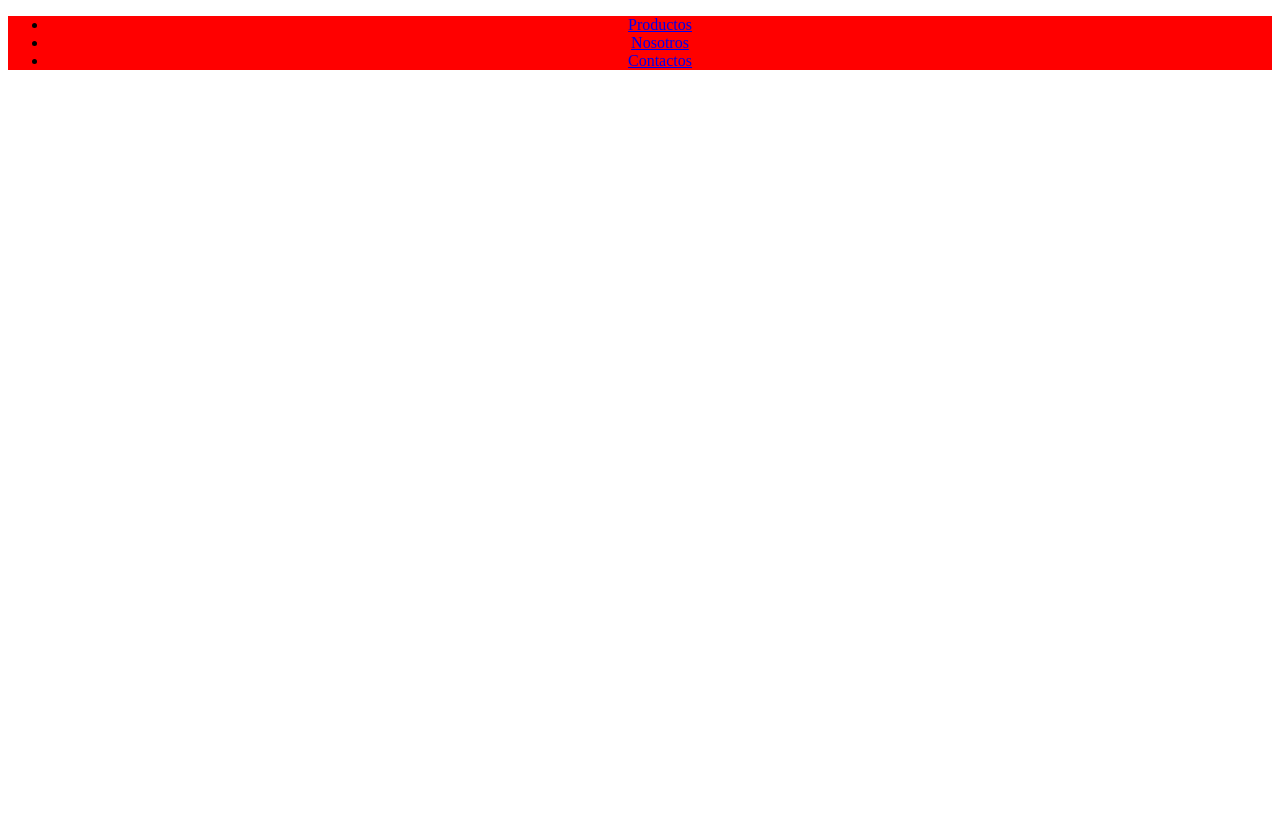
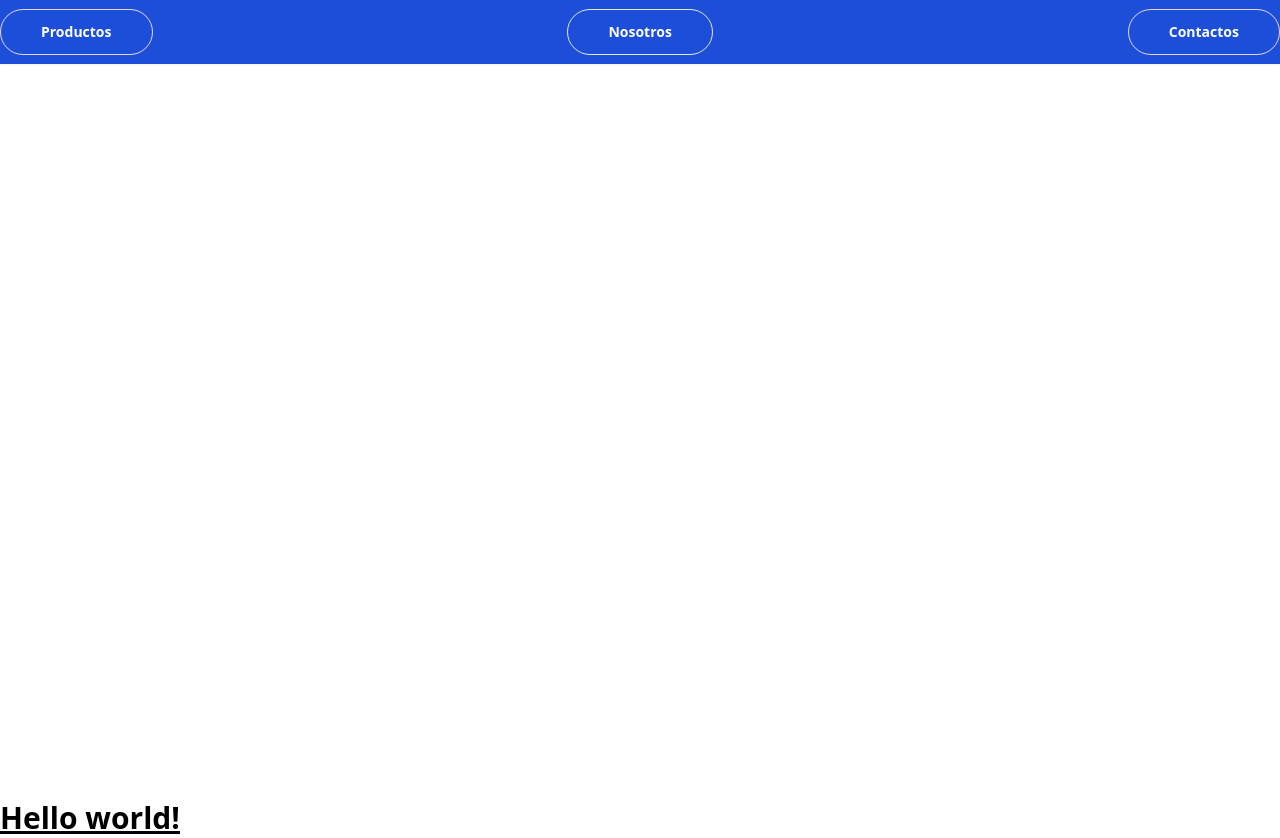
Before and after one commit to AgustinPagotto/keyboardStore-OliverosPagotto, a React (Create React App) app: page / in a window 1280 px wide. Before the commit the page ends 800 px from the top, so only its background shows below. Built offline with nearby package versions, Linux system fonts and the light colour scheme.

Commit message:
navbar with tailwind

```diff
--- a/package.json
+++ b/package.json
@@ -34,5 +34,10 @@
       "last 1 firefox version",
       "last 1 safari version"
     ]
+  },
+  "devDependencies": {
+    "autoprefixer": "^10.4.8",
+    "postcss": "^8.4.16",
+    "tailwindcss": "^3.1.8"
   }
 }
--- /dev/null
+++ b/postcss.config.js
@@ -0,0 +1,6 @@
+module.exports = {
+  plugins: {
+    tailwindcss: {},
+    autoprefixer: {},
+  },
+}
--- a/public/index.html
+++ b/public/index.html
@@ -26,7 +26,7 @@
     -->
     <title>React App</title>
   </head>
-  <body>
+  <body class="bg-gray-100">
     <noscript>You need to enable JavaScript to run this app.</noscript>
     <div id="root"></div>
     <!--
--- a/src/App.js
+++ b/src/App.js
@@ -1,10 +1,11 @@
-import './App.css';
-import Header from './components/Header/Header';
+import "./App.css";
+import Header from "./components/Header/Header";
 
 function App() {
   return (
-    <div className="App">
+    <div>
       <Header/>
+      <h1 className="text-3xl font-bold underline">Hello world!</h1>
     </div>
   );
 }
--- a/src/components/Header/Header.js
+++ b/src/components/Header/Header.js
@@ -1,20 +1,18 @@
 const Header = () => {
   return (
-    <header className="main-container">
-      <nav>
-        <ul>
-          <li>
-            <a href="https://www.google.com">Productos</a>
-          </li>
-          <li>
-            <a href="https://www.google.com">Nosotros</a>
-          </li>
-          <li>
-            <a href="https://www.google.com">Contactos</a>
-          </li>
-        </ul>
+    <div className="h-screen">
+      <nav className="flex justify-between items-center h-16 bg-blue-700 text-black relative shadow-sm">
+        <button className="px-10 py-3 text-sm text-white font-semibold rounded-full border border-purple-200 hover:text-white hover:bg-purple-600 hover:border-transparent focus:outline-none focus:ring-2 focus:ring-purple-600 focus:ring-offset-2">
+          Productos
+        </button>
+        <button className="px-10 py-3 text-sm text-white font-semibold rounded-full border hover:text-gray-500 focus:outline-none focus:ring-2 focus:ring-purple-600 focus:ring-offset-2">
+          Nosotros
+        </button>
+        <button className="px-10 py-3 text-sm text-white font-semibold rounded-full border border-purple-200 hover:text-white hover:bg-purple-600 hover:border-transparent focus:outline-none focus:ring-2 focus:ring-purple-600 focus:ring-offset-2">
+          Contactos
+        </button>
       </nav>
-    </header>
+    </div>
   );
 };
 
--- a/src/index.css
+++ b/src/index.css
@@ -1,3 +1,6 @@
+@tailwind base;
+@tailwind components;
+@tailwind utilities;
 .main-container{
   background-color: red;
 }
--- /dev/null
+++ b/tailwind.config.js
@@ -0,0 +1,14 @@
+/** @type {import('tailwindcss').Config} */
+module.exports = {
+  content: [
+    "./src/**/*.{js,jsx,ts,tsx,css}"
+  ],
+  theme: {
+    extend: {
+      colors:{
+        primary: "#ff4800"
+      }
+    },
+  },
+  plugins: [],
+}
```
